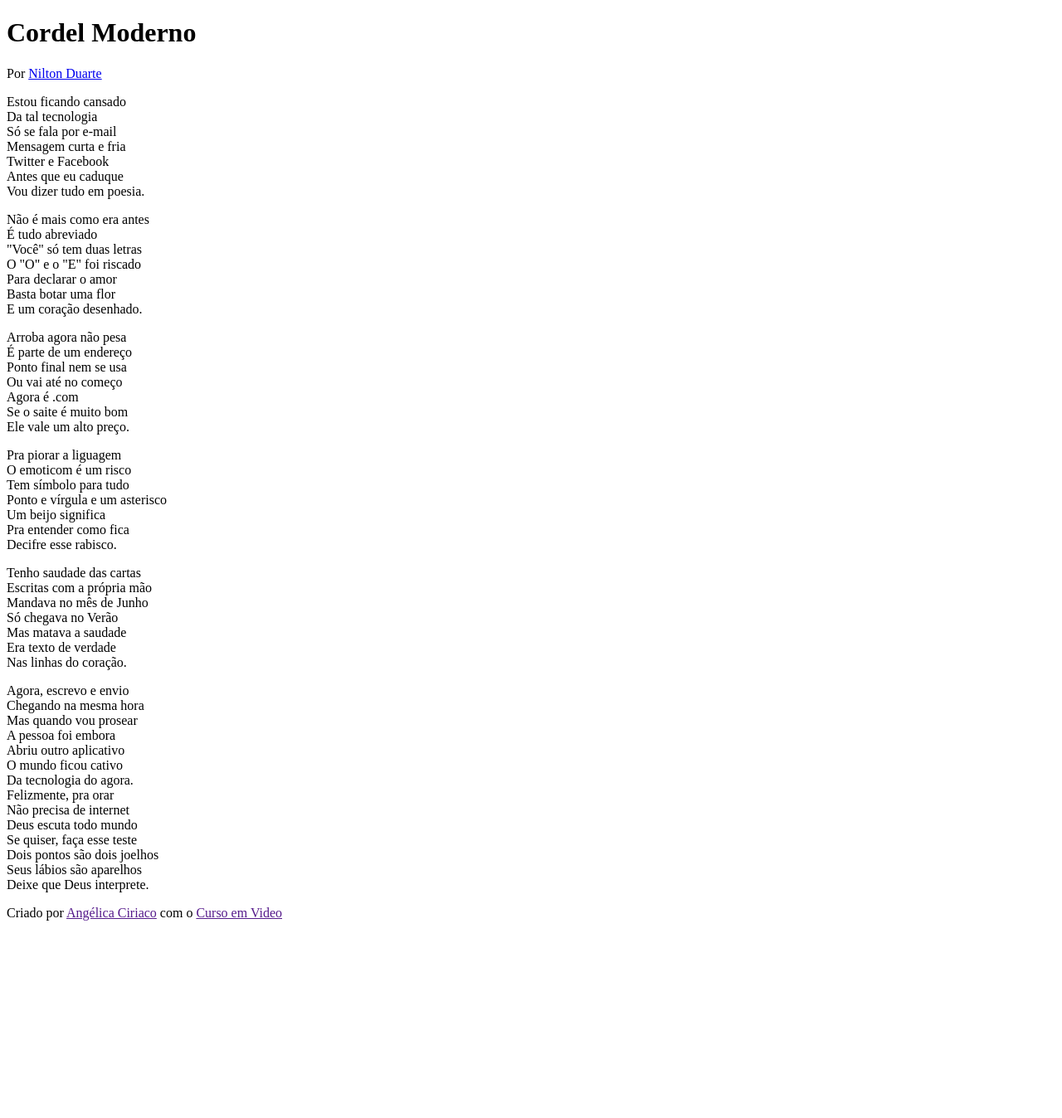
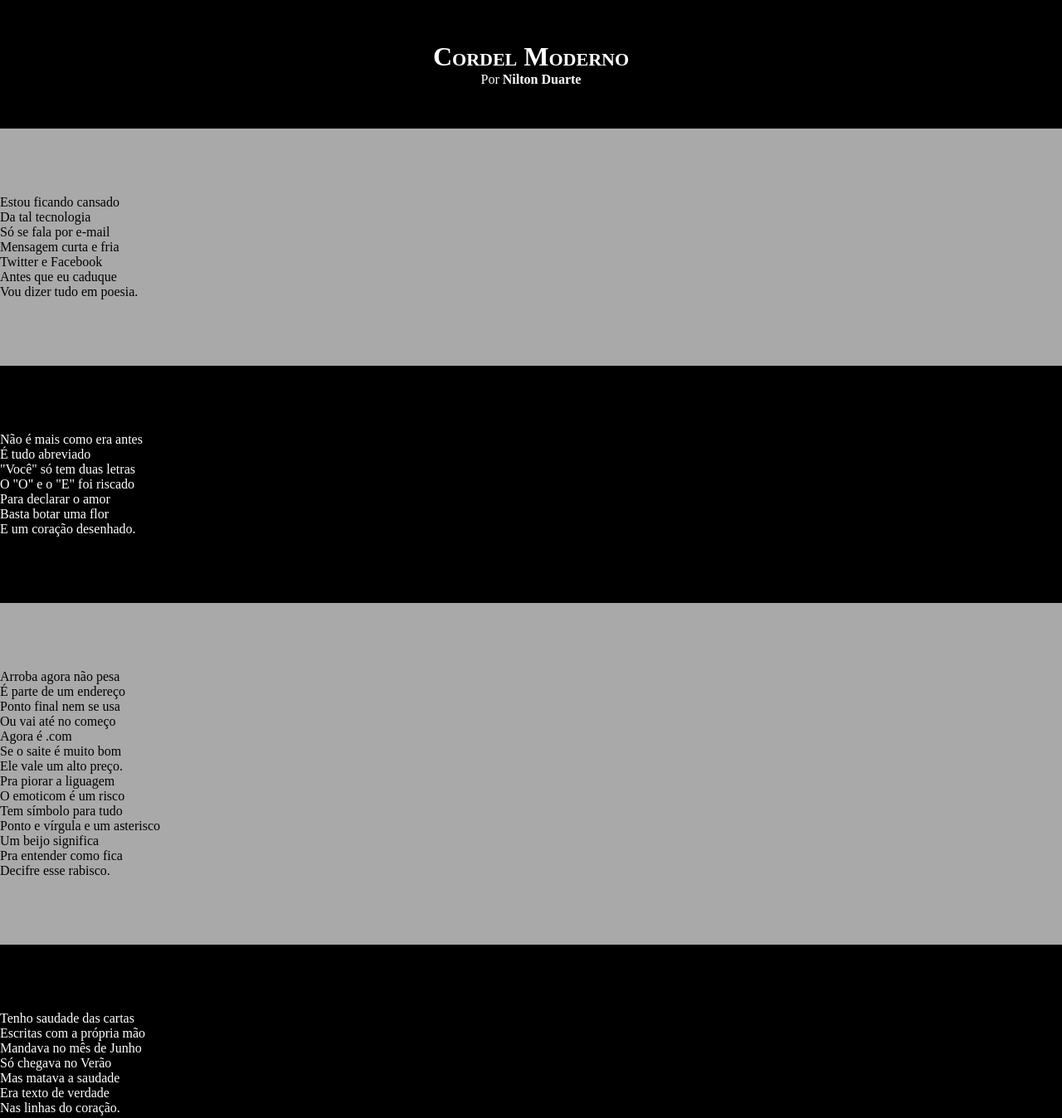
Before and after one commit to MariaAngelicaCiriaco/Cordel, a plain HTML site: page index.html in a window 1280 px wide. Shown: the top 1348 px of the page at 83% size. Before the commit the page ends 1126 px from the top, so only its background shows below. Drawn offline with Linux system fonts and the light colour scheme.

Commit message:
estilizando o css

```diff
--- a/index.html
+++ b/index.html
@@ -16,7 +16,7 @@
         </p>
     </header>
 
-    <section>
+    <section class="fundo-normal">
         <p>
             Estou ficando cansado <br>
             Da tal tecnologia <br>
@@ -28,7 +28,7 @@
         </p>
     </section>
 
-    <section>
+    <section class="imagem">
         <p>
             Não é mais como era antes <br>
             É tudo abreviado <br>
@@ -40,7 +40,7 @@
         </p>
     </section>
 
-    <section>
+    <section class="fundo-normal">
         <p>
             Arroba agora não pesa <br>
             É parte de um endereço <br>
@@ -62,7 +62,7 @@
         </p>
     </section>
 
-    <section>
+    <section class="imagem">
         <p>
             Tenho saudade das cartas <br>
             Escritas com a própria mão <br>
@@ -74,7 +74,7 @@
         </p>
     </section>
 
-    <section>
+    <section class="fundo-normal">
         <p>
             Agora, escrevo e envio <br>
             Chegando na mesma hora <br>
--- a/style.css
+++ b/style.css
@@ -1 +1,56 @@
 @charset "UTF-8";
+
+*{
+    margin: 0;
+    padding: 0;
+}
+
+html, body{
+    min-height: 100vh;
+    background-color: darkgray;
+}
+
+header{
+    background-color: black;
+    color: white;
+    text-align: center;
+}
+
+header > h1{
+    padding-top: 50px;
+    font-variant: small-caps; /*a fonte varia de acordo. samll-caps: as letras são em maiusculos com a primeira letra maior que as outras.*/
+}
+header > p{
+    padding-bottom: 50px;
+}
+
+header a, footer a{
+    color: white;
+    text-decoration: none;
+    font-weight: bolder;
+}
+
+header a:hover, footer a:hover{
+    text-decoration: underline;
+}
+
+section{
+    padding-top: 10vh;
+    padding-bottom: 10vh;
+}
+section.funfo-normal{
+    background-color: white;
+    color: black;
+}
+section.imagem{
+    background-color: black;
+    color: white;
+}
+
+
+footer{
+    background-color: black;
+    color: white;
+    text-align: center;
+    padding: 10px;
+}
```
